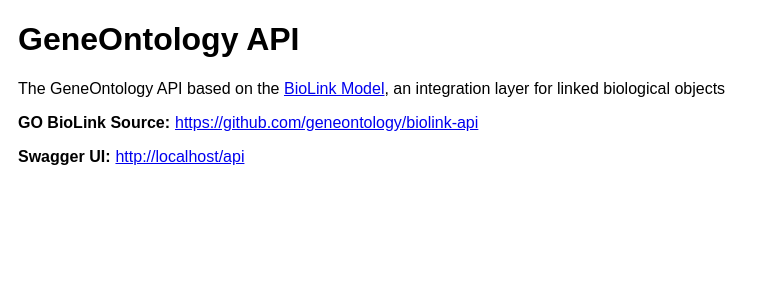
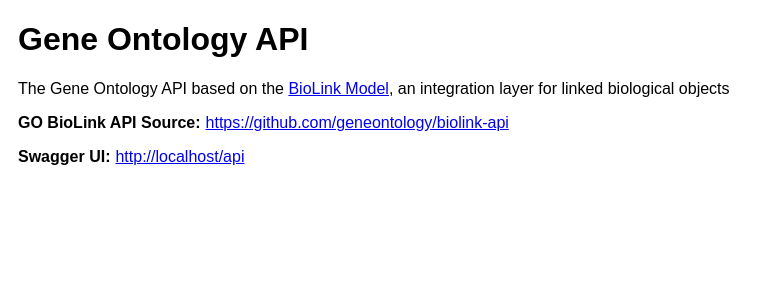
Before and after one commit to monarch-initiative/biolink-api, a Flask app: page / in a window 1280 px wide. Shown: the top 300 px of the page, without its empty margins (0-774 px from the left). Run offline with Flask 2, Linux system fonts and the light colour scheme; parts of the project's set-up code (start-up, migrations or seed data) failed here and were passed over.

Commit message:
Attempt to fix https swagger.json

```diff
--- a/biolink/api/restplus.py
+++ b/biolink/api/restplus.py
@@ -7,10 +7,10 @@ from sqlalchemy.orm.exc import NoResultFound
 
 log = logging.getLogger(__name__)
 
-api = Api(version='0.1.1', title='GeneOntology API',
+api = Api(version='0.1.1', title='Gene Ontology API',
           license='BSD3',
           contact='laurent.albou@lbl.gov',
-          description='GeneOntology API based on the BioLink Model, an integration layer for linked biological objects.\n\n __Source:__ https://github.com/geneontology/biolink-api')
+          description='Gene Ontology API based on the BioLink Model, an integration layer for linked biological objects.\n\n __Source:__ https://github.com/geneontology/biolink-api')
 
 
 @api.errorhandler
--- a/biolink/app.py
+++ b/biolink/app.py
@@ -12,7 +12,11 @@ from biolink.api.restplus import api
 
 from biolink.database import db
 
+from werkzeug.contrib.fixers import ProxyFix
 app = Flask(__name__)
+app.wsgi_app = ProxyFix(app.wsgi_app)
+
+#app = Flask(__name__)
 app.url_map.strict_slashes = False
 CORS(app)
 log_file_path = path.join(path.dirname(path.abspath(__file__)), '../logging.conf')
--- a/biolink/templates/index.html
+++ b/biolink/templates/index.html
@@ -2,16 +2,16 @@
 <html>
   <head>
     <link rel="stylesheet" href="{{ url_for('static', filename='main.css') }}">
-    <title>GeneOntology API</title>
+    <title>Gene Ontology API</title>
   </head>
   <body>
     <div id="container">
       <div id="title">
-        <h1>GeneOntology API</h1>
+        <h1>Gene Ontology API</h1>
       </div>
       <div id="description">
-        <p>The GeneOntology API based on the <a href="https://github.com/biolink/biolink-model" target="blank">BioLink Model</a>, an integration layer for linked biological objects</p>
-        <p><span id="keyword_span"><strong>GO BioLink Source:</strong></span><a href="https://github.com/geneontology/biolink-api" target="blank">https://github.com/geneontology/biolink-api</a></p>
+        <p>The Gene Ontology API based on the <a href="https://github.com/biolink/biolink-model" target="blank">BioLink Model</a>, an integration layer for linked biological objects</p>
+        <p><span id="keyword_span"><strong>GO BioLink API Source:</strong></span><a href="https://github.com/geneontology/biolink-api" target="blank">https://github.com/geneontology/biolink-api</a></p>
         <p><span id="keyword_span"><strong>Swagger UI:</strong></span><a href="/api">{{ base_url }}api</a>
       </div>
     </div>
```
